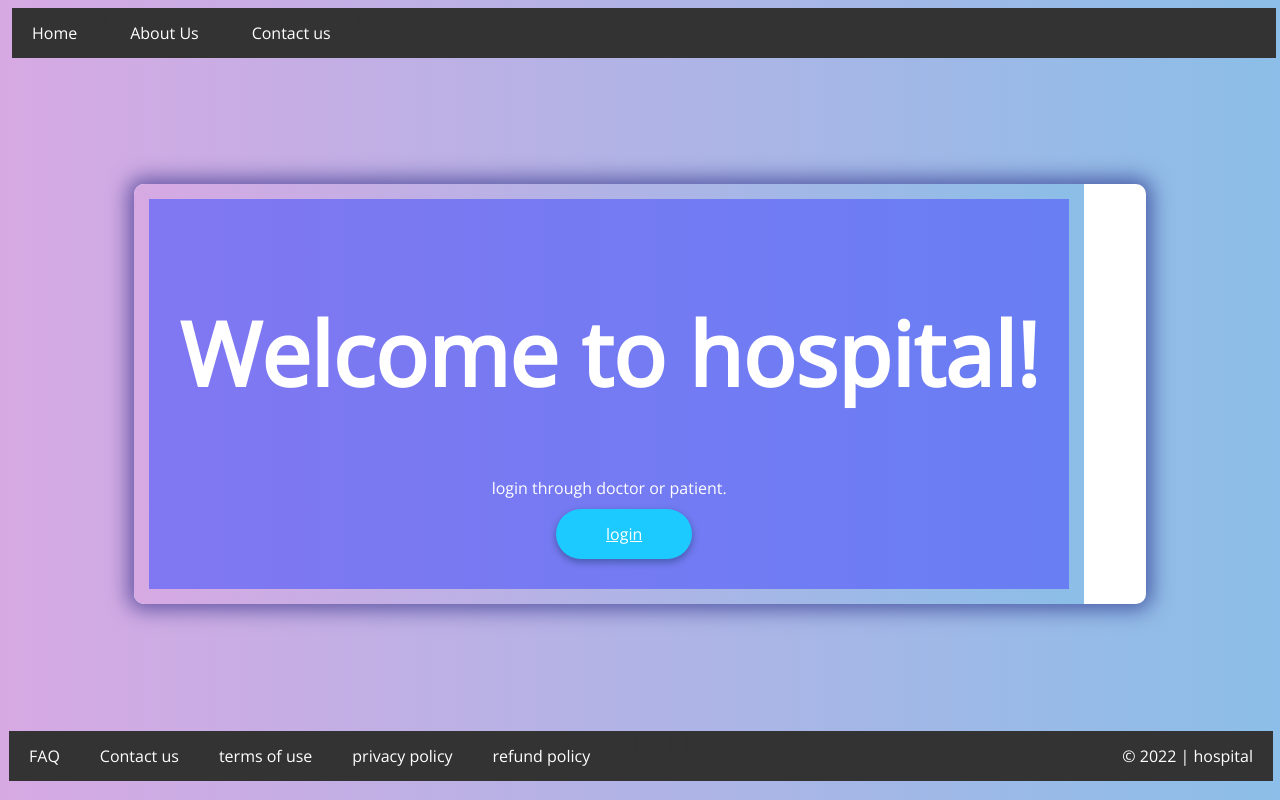
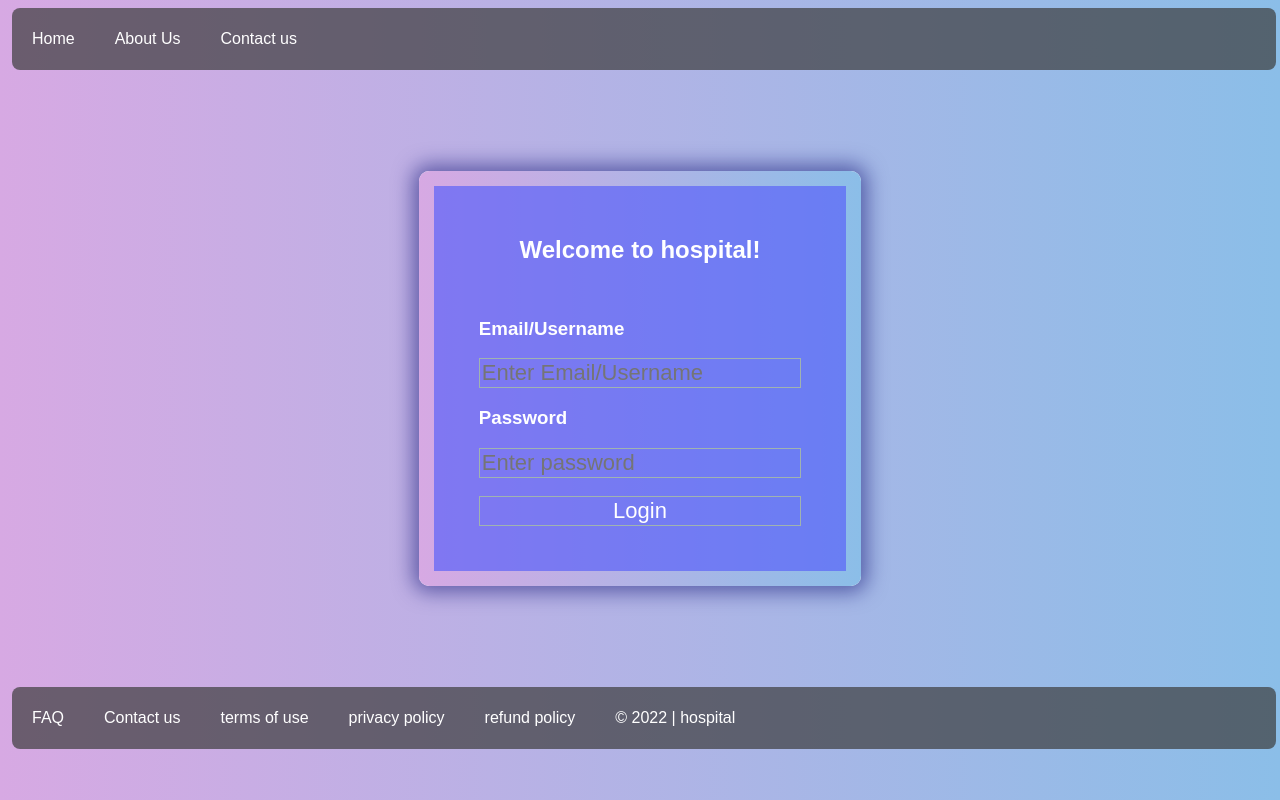
Before and after one commit to xeon5145/Birla, a PHP site: page / in a window 1280 px wide. Run offline with PHP 8.4, Linux system fonts and the light colour scheme.

Commit message:
updates push

```diff
--- /dev/null
+++ b/config.php
@@ -0,0 +1,4 @@
+<?php
+include "include/connection.php";
+include "include/function.php";
+?>
--- a/css/style2.css
+++ b/css/style2.css
@@ -6,48 +6,18 @@ body {
   font-family: "Open Sans", sans-serif;
   color: #333333;
 }
-header{
-  text-align: center;
-  background-repeat: no-repeat;
-  color: black;
-  /*margin: 10px;
-  margin-top: -8px;
-  margin-bottom: -3px;
-  margin-left: -103px;*/
-}
-nav{
-  display: flex;
-  background-color: #333;
-  height: 100%;
-  width: 100%;
-  margin: 4px;
-}
-nav a{
-  display: block;
-  color: white;
-  text-decoration: none;
-  padding: 14px 20px;
-  float: left;
-}
 .flex-align-right{
   margin-left: auto;
 }
 .menu-btn:hover{
+  transition-duration: 0.8s;
   background-color: white;
   color: black;
 }
-@media screen and (max-width: 700px){
-  nav{
-      flex-direction: column;
-      padding: 10px 0px;
-  }
-  .flex-align-right{
-      margin-left: 0;
-  }
-}
+
 .box-form {
-  margin: 10% auto;
-  width: 80%;
+  margin: 8% auto;
+  width: 35%;
   height: 40%;
   /*background: #FFFFFF;*/
   border-radius: 10px;
@@ -76,6 +46,7 @@ nav a{
   background-size: cover;
   background-repeat: no-repeat;
   overflow: hidden;
+  width: 100%;
 }
 .box-form .left .overlay {
   padding: 30px;
@@ -114,21 +85,3 @@ nav a{
   display: inline-block;
   box-shadow: 0 3px 6px 1px #042d4657;
 }
-footer{
-  overflow: hidden;
-  background-color: #333;
-  height: 100%;
-  width: 100%;
-  margin-top: 10px;
-  margin-left: 1px;
-}
-footer a{
-  display: block;
-  color: white;
-  text-decoration: none;
-  padding: 14px 20px;
-  float: left;
-}
-.copyright{
-  float: right;
-}
--- a/footer.php
+++ b/footer.php
@@ -1,10 +1,31 @@
 <footer>
-    <a href="#" target="_blank">FAQ</a>&nbsp;|
-    <a href="#" target="_blank">Contact us</a>&nbsp;|
-    <a href="#" target="_blank">terms of use</a>&nbsp;|
-    <a href="#" target="_blank">privacy policy</a>&nbsp;|
-    <a href="#" target="_blank">refund policy</a>&nbsp;|
+  <a href="#" target="_blank">FAQ</a>
+    <a href="#" target="_blank">Contact us</a>
+    <a href="#" target="_blank">terms of use</a>
+    <a href="#" target="_blank">privacy policy</a>
+    <a href="#" target="_blank">refund policy</a>
     <a class="copyright" href="#">&copy; 2022 | hospital</a>
 </footer>
   </body>
 </html>
+<style media="screen">
+footer{
+  display: flex;
+  padding: 0.5rem 0;
+  background-color: rgba(61, 61, 61, 0.7);
+  height: 100%;
+  width: 100%;
+  margin: 4px;
+  border-radius: 0.5rem;
+}
+footer a{
+  display: block;
+  color: white;
+  text-decoration: none;
+  padding: 14px 20px;
+  float: left;
+}
+.copyright{
+  float: right;
+}
+</style>
--- a/header.php
+++ b/header.php
@@ -6,21 +6,62 @@
  <meta http-equiv="X-UA-Compatible" content="IE=edge">
  <meta name="viewport" content="width=device-width, initial-scale=1.0">
  <link href="https://fonts.googleapis.com/css?family=Open+Sans" rel="stylesheet">
- <link href="https://maxcdn.bootstrapcdn.com/font-awesome/4.7.0/css/font-awesome.min.css" rel="stylesheet" integrity="sha384-wvfXpqpZZVQGK6TAh5PVlGOfQNHSoD2xbE+QkPxCAFlNEevoEH3Sl0sibVcOQVnN" crossorigin="anonymous"><link rel="stylesheet" href="./style.css">
+ <link href="https://maxcdn.bootstrapcdn.com/font-awesome/4.7.0/css/font-awesome.min.css" rel="stylesheet" integrity="sha384-wvfXpqpZZVQGK6TAh5PVlGOfQNHSoD2xbE+QkPxCAFlNEevoEH3Sl0sibVcOQVnN" crossorigin="anonymous">
  <link rel="stylesheet" href="https://cdnjs.cloudflare.com/ajax/libs/font-awesome/4.7.0/css/font-awesome.min.css">
+ <link rel="stylesheet" href="css/style.css">
  <link rel="stylesheet" href="css/style2.css">
+ <link rel="stylesheet" href="css/style3.css">
  </head>
    <body>
      <header>
          <div class="banner"></div>
      </header>
      <nav>
-         <a class="menu-btn" href="#" >Home</a>&nbsp;|
-         <a class="menu-btn" href="#" >About Us</a>&nbsp;|
-         <a class="menu-btn" href="#" >Contact us</a>&nbsp;|
+         <a class="menu-btn" href="#" >Home</a>
+         <a class="menu-btn" href="#" >About Us</a>
+         <a class="menu-btn" href="#" >Contact us</a>
          <!-- <a class="menu-btn" href="dashoard.html">Dashboard</a>&nbsp;| -->
          <!--<a href="#" class="flex-align-right menu-btn">loginDOC</a>
          <a href="#" class="flex-align-right menu-btn">loginPAT</a>&nbsp;|-->
      </nav>
 <?php
  ?>
+<style media="screen">
+}
+header{
+  text-align: center;
+  background-repeat: no-repeat;
+  color: black;
+  position: relative;
+  /*margin: 10px;
+  margin-top: -8px;
+  margin-bottom: -3px;
+  margin-left: -103px;*/
+}
+nav{
+  display: flex;
+  padding: 0.5rem 0;
+  background-color: rgba(61, 61, 61, 0.7);
+  height: 100%;
+  width: 100%;
+  margin: 4px;
+  border-radius: 0.5rem;
+}
+nav a{
+  display: block;
+  color: white;
+  text-decoration: none;
+  padding: 14px 20px;
+  float: left;
+  border: none;
+}
+@media screen and (max-width: 700px){
+nav{
+    flex-direction: column;
+    padding: 10px 0px;
+  }
+  .flex-align-right{
+      margin-left: 0;
+  }
+}
+</style>
--- /dev/null
+++ b/include/connection.php
@@ -0,0 +1,12 @@
+<?php
+$servername = "localhost";
+$username = "root";
+$password = "";
+$db = "hospital";
+$hos_conn = mysqli_connect($servername,$username,$password,$db);
+//checking connection
+if ($hos_conn->connect_error)
+{
+die("Unable to Connect database: " .$hos_conn->connect_error);
+}
+?>
--- /dev/null
+++ b/include/function.php
@@ -0,0 +1,30 @@
+<?php
+// function to run Mysql query-----------------------
+function runSelect($conn,$query,$fetchtype)
+{
+  $query = mysqli_query($conn,$query) or die ($query . mysqli_error());
+  $dbreturn = array();
+  $i = 0;
+  $fetch = "mysqli_fetch_".$fetchtype;
+
+  while(@$queryrow = $fetch($query))
+  {
+    $dbreturn[$i] = $queryrow;
+    $i++;
+  }
+  return $dbreturn;
+}
+// function to run Mysql query-----------------------
+
+// password encryption function----------------
+function encPwd($password)
+{
+  $normal_text = $password;
+
+  $cryptStr = $normal_text;
+  $encpassword = crypt($cryptStr,'$1$hospitalisniggahouse$');
+
+  return $encpassword;
+}
+// password encryption function----------------
+?>
--- a/index.php
+++ b/index.php
@@ -1,5 +1,39 @@
 <?php
+require_once "config.php";
 include "header.php";
+// error_reporting(0);
+
+// login
+if(isset($_POST['login']))
+{
+  // getting user vars
+  $username = $_POST['username'];
+  $password = $_POST['password'];
+  // getting user vars
+  $getuser = "SELECT * FROM users WHERE username = '$username'";
+  $res_user = runSelect($hos_conn,$getuser,"array");
+  $row_user = count($res_user);
+
+  if($row_user > 0)
+  {
+    $endpass = encPwd($password);
+    $pwd = $res_user[0]['password'];
+
+    if($pwd == $endpass)
+    {
+      echo "User verified";
+    }
+    else
+    {
+      echo "Wrong Password";
+    }
+  }
+  else
+  {
+    echo "No user found";
+  }
+}
+// login
 include "views/index.php";
 include "footer.php";
  ?>
--- a/views/index.php
+++ b/views/index.php
@@ -1,13 +1,19 @@
 <div class="box-form">
     <div class="left">
         <div class="overlay">
-            <h1>Welcome to hospital!</h1>
-            <span>
-                <center>
-                login through doctor or patient. <br>
-                <a href="login.php" class="log">login</a>
-                </center>
-            </span>
-        </div>
-    </div>
-    </div>
+                  <h2 style="text-align: center;">Welcome to hospital!</h2>
+                  <div class="">
+                    <!-- login / Signup form here -->
+                    <form class="" action="" method="post">
+                      <h3>Email/Username</h3>
+                      <input type="text" name="username" value="" placeholder="Enter Email/Username" required>
+                      <h3>Password</h3>
+                      <input type="password" name="password" value="" placeholder="Enter password" required>
+                      <br>
+                      <input type="submit" name="login" value="Login">
+                    </form>
+                    <!-- login / Signup form here -->
+                  </div>
+          </div>
+      </div>
+  </div>
```
Also changed, not shown: js/script1.js (added, +44 -0 lines), css/style.css (line endings or trailing spaces).
